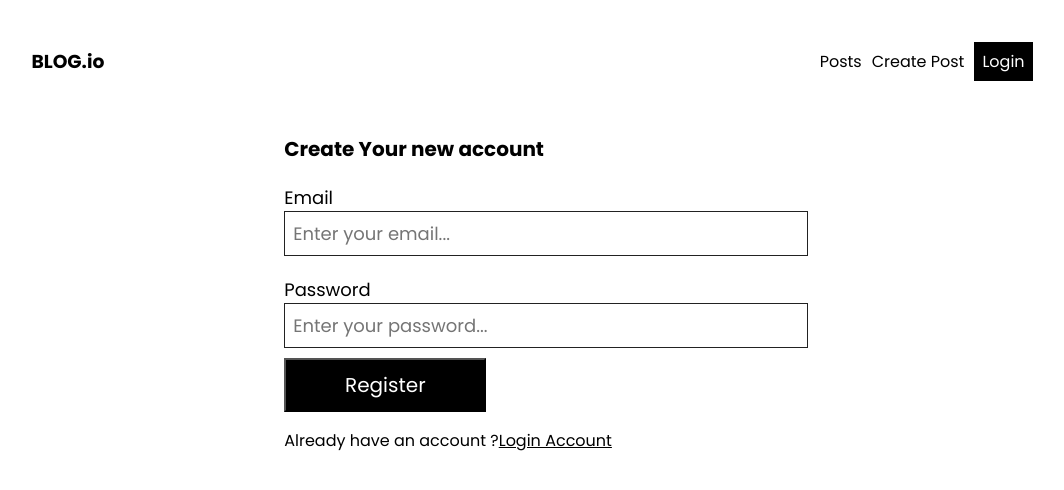
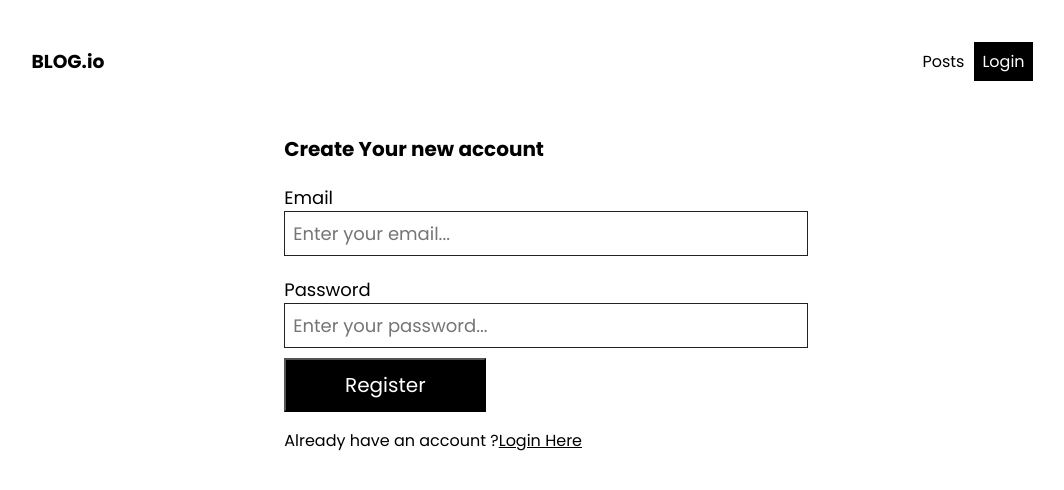
Before and after one commit to SinuxDev/BLOG, a React (Create React App) app in the folder frontend/: page /auth in a window 1280 px wide. Shown: the top 490 px of the page, without its empty margins (103-1167 px from the left). Built offline with nearby package versions, Linux system fonts and the light colour scheme.

Commit message:
LogoutUIChangeCompleted

```diff
--- a/frontend/src/App.jsx
+++ b/frontend/src/App.jsx
@@ -1,17 +1,19 @@
 import { createBrowserRouter, RouterProvider } from "react-router-dom";
+import { action as postCreateAction } from "./components/PostForm";
+import { action as postUpdateAction } from "./components/PostForm";
+import { loader as postsLoader } from "./pages/Posts";
+import { loader as detailsLoader } from "./pages/Details";
+import { action as detailAction } from "./pages/Details";
+import { action as authAction } from "./pages/Auth";
+import { loader as LogoutLoader } from "./pages/Logout";
+import { tokenLoader } from "./util/auth";
 import Main from "./layout/Main";
 import Posts from "./pages/Posts";
-import { action as postCreateAction } from "./components/PostForm";
-import { action as postUpdateAction } from "./components/PostForm";
 import Create from "./pages/Create";
-import { loader as postsLoader } from "./pages/Posts";
 import Details from "./pages/Details";
-import { loader as detailsLoader } from "./pages/Details";
 import Edit from "./pages/Edit";
-import { action as detailAction } from "./pages/Details";
 import Error from "./pages/Error";
 import Auth from "./pages/Auth";
-import { action as authAction } from "./pages/Auth";
 
 function App() {
   const router = createBrowserRouter([
@@ -19,6 +21,8 @@ function App() {
       path: "/",
       element: <Main />,
       errorElement: <Error />,
+      id: "root",
+      loader: tokenLoader,
       children: [
         {
           index: true,
@@ -36,6 +40,11 @@ function App() {
           path: "/auth",
           element: <Auth />,
           action: authAction,
+        },
+
+        {
+          path: "/logout",
+          loader: LogoutLoader,
         },
 
         {
--- a/frontend/src/components/AuthForm.jsx
+++ b/frontend/src/components/AuthForm.jsx
@@ -1,10 +1,19 @@
 import React from "react";
-import { Link, useSearchParams, Form, useActionData } from "react-router-dom";
+import {
+  Link,
+  useSearchParams,
+  Form,
+  useActionData,
+  useNavigation,
+} from "react-router-dom";
 
 const AuthForm = () => {
   const data = useActionData();
-  const [searchParams, setSearchParams] = useSearchParams();
+  const navigation = useNavigation();
+
+  const [searchParams] = useSearchParams();
   const isLogin = searchParams.get("mode") === "login";
+  const isSubmitting = navigation.state === "submitting";
 
   return (
     <section className="form-section">
@@ -39,8 +48,8 @@ const AuthForm = () => {
               required
             />
           </div>
-          <button className="btn login-btn">
-            {isLogin ? "Login" : "Register"}
+          <button className="btn login-btn" disabled={isSubmitting}>
+            {isSubmitting ? "Submitting" : isLogin ? "Login" : "Register"}
           </button>
         </Form>
         {isLogin ? (
@@ -51,7 +60,7 @@ const AuthForm = () => {
         ) : (
           <p className="create-acc">
             Already have an account ?
-            <Link to={"/auth?mode=login"}>Login Account</Link>
+            <Link to={"/auth?mode=login"}>Login Here</Link>
           </p>
         )}
       </div>
--- a/frontend/src/components/Navbar.jsx
+++ b/frontend/src/components/Navbar.jsx
@@ -1,7 +1,8 @@
 import React from "react";
-import { Link, NavLink } from "react-router-dom";
+import { Link, NavLink, useRouteLoaderData } from "react-router-dom";
 
 const Navbar = () => {
+  const isToken = useRouteLoaderData("root");
   return (
     <nav>
       <Link to={"/"}>
@@ -9,8 +10,9 @@ const Navbar = () => {
       </Link>
       <div>
         <NavLink to={"/"}>Posts</NavLink>
-        <NavLink to={"/create-post"}>Create Post</NavLink>
-        <NavLink to={"/auth?mode=login"}>Login</NavLink>
+        {isToken && <NavLink to={"/create-post"}>Create Post</NavLink>}
+        {!isToken && <NavLink to={"/auth?mode=login"}>Login</NavLink>}
+        {isToken && <NavLink to={"/logout"}>Logout</NavLink>}
       </div>
     </nav>
   );
--- a/frontend/src/components/PostDetails.jsx
+++ b/frontend/src/components/PostDetails.jsx
@@ -1,44 +1,50 @@
-import {CalendarDaysIcon, ArrowLeftIcon} from "@heroicons/react/24/solid";
-import { Link, useSubmit } from "react-router-dom";
+import { CalendarDaysIcon, ArrowLeftIcon } from "@heroicons/react/24/solid";
+import { Link, useRouteLoaderData, useSubmit } from "react-router-dom";
 
-const PostDetails = ({post}) => {
-    const {description,image,title,date} = post;
+const PostDetails = ({ post }) => {
+  const isToken = useRouteLoaderData("root");
+  const { description, image, title, date } = post;
   const submit = useSubmit();
 
   const postDeleteHandler = () => {
-      const confirmStatus = window.confirm("Are you sure that you want to delete");
+    const confirmStatus = window.confirm(
+      "Are you sure that you want to delete"
+    );
 
-      if(confirmStatus){
-        submit(null,{method: "DELETE"})
+    if (confirmStatus) {
+      submit(null, { method: "DELETE" });
     }
-
-    }
+  };
 
   return (
     <>
-        <section className='details' >
+      <section className="details">
         <div className="detail-header">
           <div>
-                <h3 className='detail-title' > {title} </h3>
-                <p className='date' >
-                  <CalendarDaysIcon className='clockIcon' /> <span> {date} </span>
+            <h3 className="detail-title"> {title} </h3>
+            <p className="date">
+              <CalendarDaysIcon className="clockIcon" /> <span> {date} </span>
             </p>
           </div>
-              <Link to={"/"} >
-                <ArrowLeftIcon className="arrowIcon"  />
+          <Link to={"/"}>
+            <ArrowLeftIcon className="arrowIcon" />
           </Link>
         </div>
         <img src={image} alt={title} />
-            <p className='description' > {description} </p>
-            <div className="detail-footer" >
-                <Link to={`edit-post`} >
-                  <p className="btn sm" >Edit</p>
+        <p className="description"> {description} </p>
+        {isToken && (
+          <div className="detail-footer">
+            <Link to={`edit-post`}>
+              <p className="btn sm">Edit</p>
             </Link>
-                <p className="btn sm" onClick={postDeleteHandler} >Delete</p>
+            <p className="btn sm" onClick={postDeleteHandler}>
+              Delete
+            </p>
           </div>
+        )}
       </section>
     </>
-  )
-}
+  );
+};
 
-export default PostDetails
+export default PostDetails;
--- a/frontend/src/components/PostForm.jsx
+++ b/frontend/src/components/PostForm.jsx
@@ -1,8 +1,9 @@
 import React from "react";
 import { Form, redirect, useActionData } from "react-router-dom";
-import { CalendarDaysIcon, ArrowLeftIcon } from "@heroicons/react/24/solid";
+import { ArrowLeftIcon } from "@heroicons/react/24/solid";
 import { Link } from "react-router-dom";
 import uuid from "react-uuid";
+import { getToken } from "../util/auth";
 
 const PostForm = ({ header, btnText, oldPostData, method }) => {
   const data = useActionData();
@@ -74,6 +75,7 @@ export default PostForm;
 export const action = async ({ request, params }) => {
   const data = await request.formData();
   const method = request.method;
+  const token = getToken();
 
   const postData = {
     id: uuid(),
@@ -94,11 +96,12 @@ export const action = async ({ request, params }) => {
     method,
     headers: {
       "Content-Type": "application/json",
+      Authorization: "Bearer " + token,
     },
     body: JSON.stringify(postData),
   });
 
-  if (response.status == 422) {
+  if (response.status === 422) {
     return response;
   }
 
--- a/frontend/src/pages/Details.jsx
+++ b/frontend/src/pages/Details.jsx
@@ -1,39 +1,42 @@
-import React from 'react'
-import { redirect, useLoaderData, useRouteLoaderData } from 'react-router-dom'
-import PostDetails from '../components/PostDetails';
+import React from "react";
+import { redirect, useRouteLoaderData } from "react-router-dom";
+import PostDetails from "../components/PostDetails";
+import { getToken } from "../util/auth";
 
 const Details = () => {
   const post = useRouteLoaderData("post-detail");
   return (
     <>
-        <PostDetails post = {post}  />
+      <PostDetails post={post} />
     </>
-  )
-}
+  );
+};
 
-export default Details
+export default Details;
 
-export const loader = async ({request,params}) => {
-    const response = await fetch(`http://localhost:8080/posts/${params.id}`)
+export const loader = async ({ request, params }) => {
+  const response = await fetch(`http://localhost:8080/posts/${params.id}`);
 
-    if(!response.ok){
+  if (!response.ok) {
     throw new Error();
-    }else{
+  } else {
     const data = await response.json();
     return data.post;
   }
+};
 
-}
+export const action = async ({ request, params }) => {
+  const token = getToken();
+  const response = await fetch(`http://localhost:8080/posts/${params.id}`, {
+    method: request.method,
+    headers: {
+      Authorization: "Bearer " + token,
+    },
+  });
 
-export const action = async({request,params}) => {
-    const response = await fetch(`http://localhost:8080/posts/${params.id}`,{
-        method: request.method,
-    })
-
-    if(!response.ok){
+  if (!response.ok) {
     throw new Error();
-    }else{
+  } else {
     return redirect("/");
   }
-
-}
+};
--- /dev/null
+++ b/frontend/src/pages/Logout.js
@@ -0,0 +1,6 @@
+import { redirect } from "react-router-dom";
+
+export const loader = () => {
+  localStorage.removeItem("token");
+  return redirect("/");
+};
--- /dev/null
+++ b/frontend/src/util/auth.js
@@ -0,0 +1,8 @@
+export const getToken = () => {
+  const token = localStorage.getItem("token");
+  return token;
+};
+
+export const tokenLoader = () => {
+  return getToken();
+};
```
Also changed, not shown: frontend/src/layout/Main.jsx (+10 -10 lines), 1 other file (tests, documents, lock files or other folders). Lines whose indentation alone changed are shown as unchanged.
